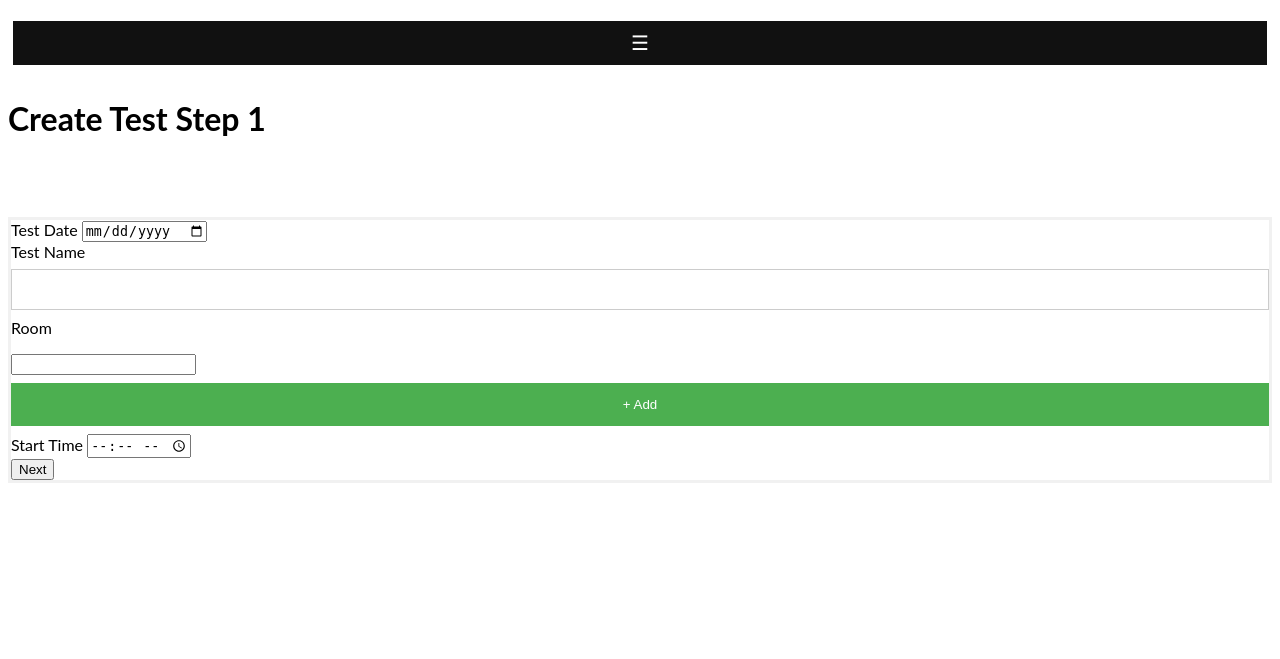
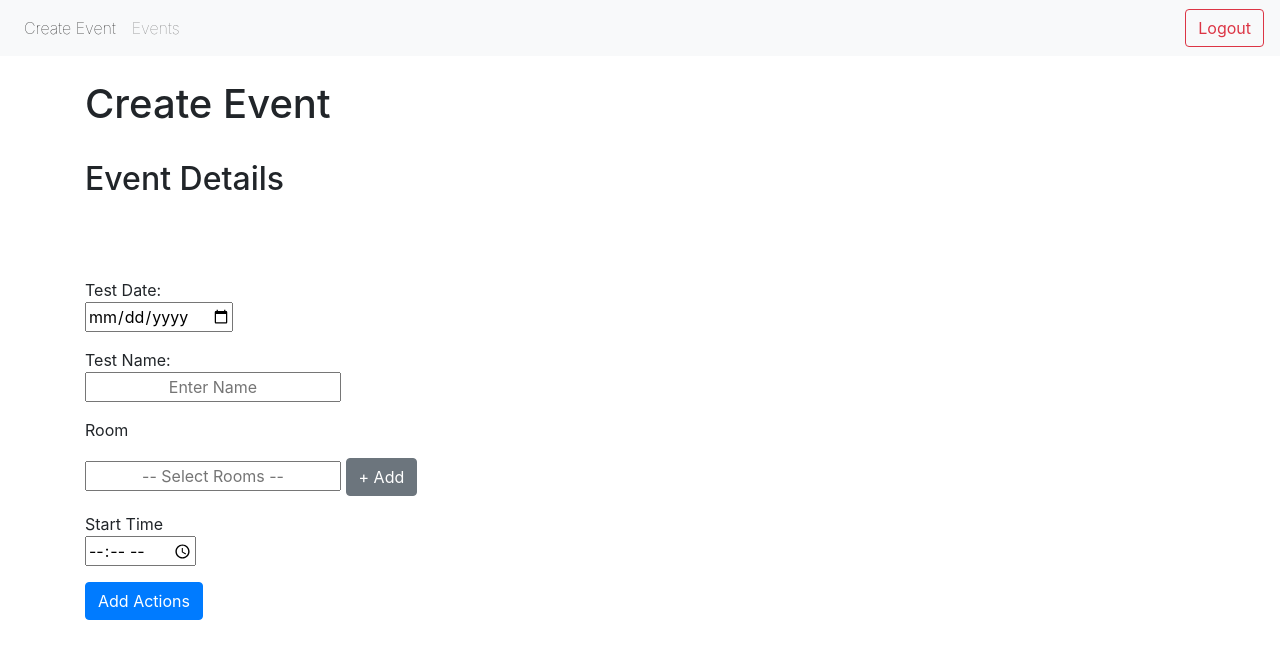
Before and after one commit to dancarter888/UC-Exams-Interface, a PHP site: page /pages/Create.php in a window 1280 px wide. Shown: the top 659 px of the page. Run offline with PHP 8.4, Linux system fonts and the light colour scheme; data that the repository does not hold is empty.

Commit message:
Played around with styling for create form WIP

```diff
--- /dev/null
+++ b/source/css/Create.css
@@ -0,0 +1,20 @@
+/*#DetailsForm {*/
+/*    text-align: center;*/
+/*    font-weight: bold;*/
+/*}*/
+
+/*#ActionsForm {*/
+/*    text-align: center;*/
+/*}*/
+
+#room_select {
+    list-style-type: none;
+}
+
+li {
+    font-weight: lighter;
+}
+
+input::placeholder {
+    text-align: center;
+}
--- a/source/pages/Create.php
+++ b/source/pages/Create.php
@@ -9,9 +9,11 @@
 <html lang="en">
     <head>
         <!-- CSS -->
-        <link rel="stylesheet" href="../css/login.css">
+        <!--<link rel="stylesheet" href="../css/login.css">-->
         <link rel="stylesheet" href="../css/NavBar.css">
+        <link rel="stylesheet" href="../css/Create.css">
         <link rel="stylesheet" href="https://cdnjs.cloudflare.com/ajax/libs/font-awesome/4.7.0/css/font-awesome.min.css">
+        <link rel="stylesheet" href="https://stackpath.bootstrapcdn.com/bootstrap/4.5.2/css/bootstrap.min.css" integrity="sha384-JcKb8q3iqJ61gNV9KGb8thSsNjpSL0n8PARn9HuZOnIxN0hoP+VmmDGMN5t9UJ0Z" crossorigin="anonymous">
 
         <!-- JavaScript -->
         <script src="../js/AJAX.js"></script>
@@ -22,73 +24,128 @@
         <meta name="viewport" content="width=device-width, initial-scale=1" charset="UTF-8">
     </head>
     <body>
-        <div id="mySidebar" class="sidebar">
-            <a href="javascript:void(0)" class="closebtn" onclick="closeNav()">×</a>
-            <a href="Create.php">Create Event</a>
-            <a href="Events.php"> Events </a>
-            <br> <br> <br>
-            <a href="login.php">Logout</a>
+        <nav class="navbar navbar-expand-lg navbar-light bg-light">
+            <button class="navbar-toggler" type="button" data-toggle="collapse" data-target="#navbarSupportedContent" aria-controls="navbarSupportedContent" aria-expanded="false" aria-label="Toggle navigation">
+                <span class="navbar-toggler-icon"></span>
+            </button>
+
+            <div class="collapse navbar-collapse" id="navbarSupportedContent">
+                <ul class="navbar-nav mr-auto">
+                    <li class="nav-item active">
+                        <a class="nav-link" href="Create.php">Create Event </a>
+                    </li>
+                    <li class="nav-item">
+                        <a class="nav-link" href="Events.php">Events <span class="sr-only">(current)</span></a>
+                    </li>
+                </ul>
+                <form class="form-inline my-2 my-lg-0">
+                    <a class="btn btn-outline-danger" href="login.php" role="button">Logout</a>
+                </form>
             </div>
+        </nav>
 
-        <div id="main">
-            <button class="openbtn" onclick="openNav()"> ☰ </button>
+        <div class="container">
+            <br />
+            <h1> Create Event </h1>
         </div>
 
         <div id="F1">
-            <h1> Create Test Step 1 </h1>
+            <div class="container">
+            <br />
+            <h2> Event Details </h2>
+            </div>
 
             <br > <br > <br >
 
+            <div class="container">
             <form id="DetailsForm">
-                Test Date <input type="date" name="test_date" id="test_date" required /> <br />
-                Test Name <input type="text" name="test_name" id="test_name" required /> <br />
+                <div class="form-group">
+                    Test Date: <br />
+                    <input type="date" name="test_date" id="test_date" required /> <br />
+                </div>
+
+                <div class="form-group">
+                    Test Name: <br />
+                    <input type="text" placeholder="Enter Name" name="test_name" id="test_name" required /> <br />
+                </div>
+
+                <div class="form-group">
                     Room
                     <ul id="room_select"></ul>
-                <input list="rooms" id="test_room" name="test_room">
+                    <input list="rooms" placeholder="-- Select Rooms --" id="test_room" name="test_room">
                     <datalist id="rooms" required>
                         <option value="" disabled selected> -- Select A Room -- </option>
                     </datalist>
-                <button onclick="addRoom()">+ Add</button><br />
-                Start Time <input type="time" name="test_stime" id="test_stime" required /> <br />
-                <!--End Time <input type="time" name="test_etime" id="test_etime" required /> <br />-->
+                    <button onclick="addRoom()" class="btn btn-secondary">+ Add</button>
+                    <br />
+                </div>
 
-                <input type="submit" value="Next" />
+                <div class="form-group">
+                    Start Time <br />
+                    <input type="time" name="test_stime" id="test_stime" required /> <br />
+                </div>
+
+                <input type="submit" value="Add Actions" class="btn btn-primary" />
             </form>
+            </div>
         </div>
 
         <div id="F2">
-            <h1> Add Actions </h1>
+            <div class="container">
+            <br />
+            <h2> Event Actions </h2>
+            </div>
 
             <br > <br > <br >
 
+            <div class="container">
             <form id="ActionsForm">
                 <ul id="ActionsList"></ul>
 
-                Cluster: <input list="clusters_list" id="action_cluster"> <!--name="test_room">-->
+                <div class="form-group">
+                Cluster: <br />
+                <input list="clusters_list" placeholder="-- Select a Cluster --" id="action_cluster"> <!--name="test_room">-->
                 <datalist id="clusters_list" required>
-                    <!--<option value="" disabled selected> -- Select A Cluster -- </option>-->
-                </datalist> <br /><br />
+                </datalist>
+                </div>
 
-                Action time:    <input id="OffsetInput" type="time"> <br /><br />
+                <br /><br />
 
-                Activation:
+                <div class="form-group">
+                Action time: <br />
+                <input id="OffsetInput" type="time">
+                </div>
+
+                <br /><br />
+
+                <div class="form-class">
+                Activation: <br />
                 <select id="Activate">
                     <option value="1">Turn on</option>
                     <option value="0">Turn off</option>
-                </select> <br />
+                </select>
+                </div>
 
-                <button id="AddAction" onclick="addAction()">Add Action</button>
+                <br /><br />
 
-                <input type="button" onclick="prevStep()" value="Prev" />
-                <input type="submit" value="Next" />
+                <button id="AddAction" onclick="addAction()" class="btn btn-secondary">Add Action</button>
+
+                <br /><br />
+
+                <input type="button" onclick="prevStep()" value="Event Details" class="btn btn-primary" />
+                <input type="submit" value="Review Event" class="btn btn-primary"/>
             </form>
+            </div>
 
 
 
         </div>
 
         <div id="F3">
-            <h1> Create Test Review </h1>
+            <div class="container text-center">
+            <br />
+            <h2> Event Review </h2>
+            </div>
 
             <br > <br > <br >
 
@@ -286,7 +343,7 @@
                 let time = $("#OffsetInput").val();
                 let activation = ($("#Activate").val() == "0") ? 0 : 1;
                 if (ACTIONS.length == 0) {
-                    $("#ActionsForm").prepend("<h2> Actions: </h2>");
+                    $("#ActionsForm").prepend("<h3> Actions: </h3>");
                 }
 
                 $("#ActionsList").append("<li> Cluster: " + clusterName + " Time: " + time + " Activation: " + activation);
```
Lines whose indentation alone changed are shown as unchanged.
